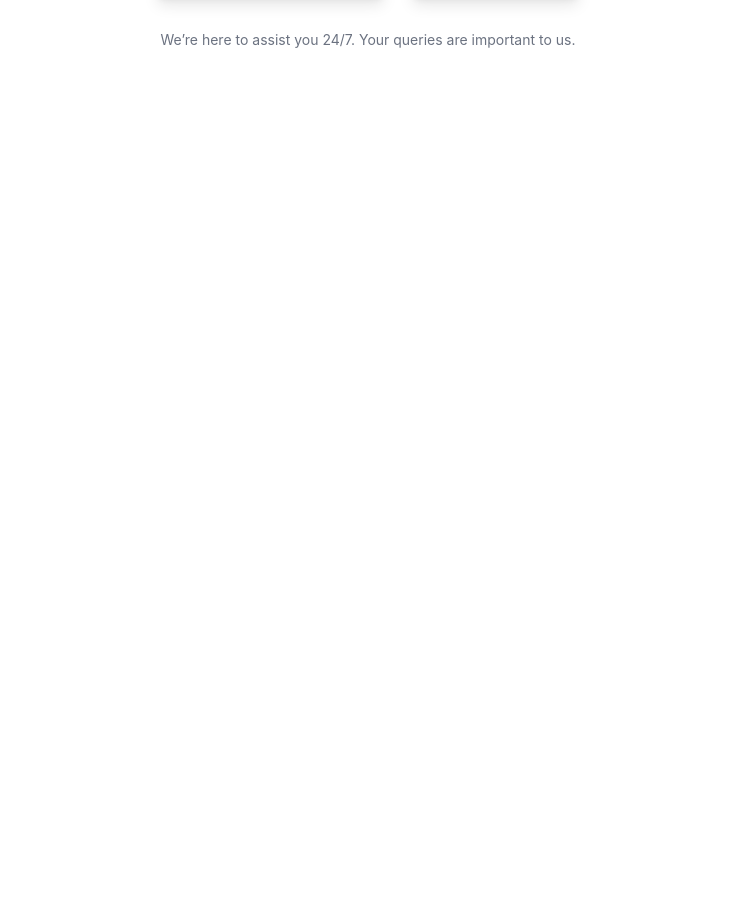
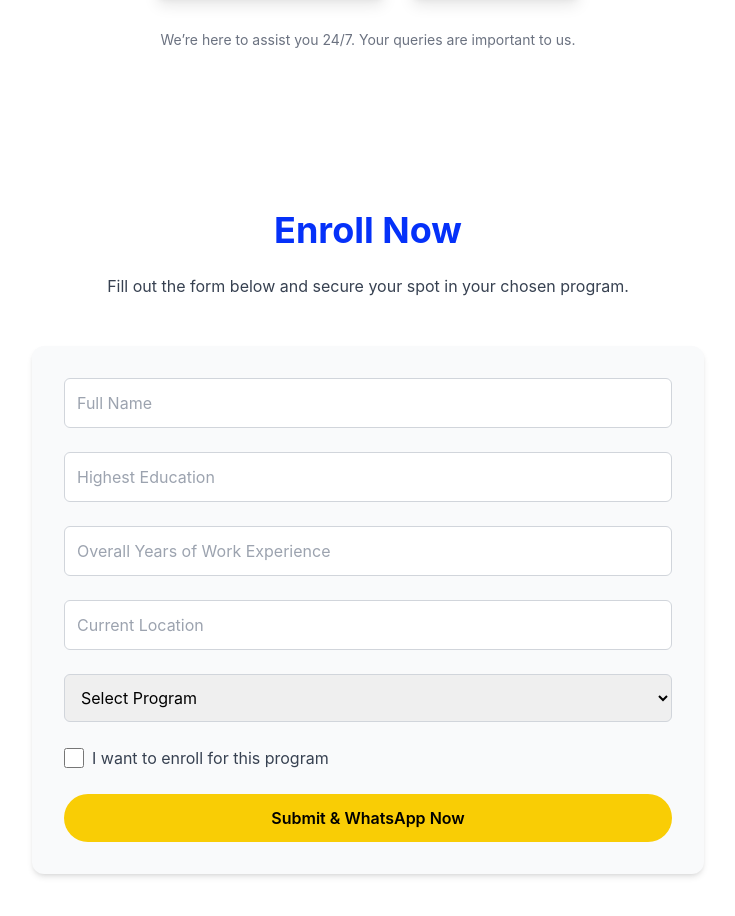
Before and after one commit to sanjeev699/certifa_rebel, a React (Create React App) app: page / in a window 1280 px wide. Shown: the part 6965-7881 px from the top of the page, without its empty margins (272-1007 px from the left). Before the commit the page ends 7095 px from the top, so only its background shows below. Built offline with nearby package versions, Linux system fonts and the light colour scheme.

Commit message:
Update EnrollForm.jsx

```diff
--- a/src/components/EnrollForm.jsx
+++ b/src/components/EnrollForm.jsx
@@ -1,54 +1,82 @@
 import React, { useState } from "react";
 
-const EnrollForm = ({ isOpen, onClose }) => {
+const EnrollSection = () => {
   const [formData, setFormData] = useState({
     name: "",
     education: "",
     experience: "",
     location: "",
     program: "",
+    declaration: false,
   });
 
-  if (!isOpen) return null;
-
   const handleChange = (e) => {
-    setFormData({ ...formData, [e.target.name]: e.target.value });
+    const { name, value, type, checked } = e.target;
+    setFormData({
+      ...formData,
+      [name]: type === "checkbox" ? checked : value,
+    });
   };
 
   const handleSubmit = (e) => {
     e.preventDefault();
+    if (!formData.declaration) {
+      alert("Please accept the self-declaration to enroll.");
+      return;
+    }
 
-    // ✅ 1. Send to Google Sheets (via Apps Script Webhook)
-    fetch("YOUR_GOOGLE_SCRIPT_URL", {
+    // 1️⃣ WhatsApp link
+    const whatsappMessage = `Hi, I want to enroll for ${formData.program}. Here are my details:
+Name: ${formData.name}
+Education: ${formData.education}
+Experience: ${formData.experience} years
+Location: ${formData.location}`;
+    const whatsappLink = `https://wa.me/916366072794?text=${encodeURIComponent(
+      whatsappMessage
+    )}`;
+    window.open(whatsappLink, "_blank");
+
+    // 2️⃣ Google Sheet integration via Google Apps Script webhook
+    fetch("YOUR_GOOGLE_SCRIPT_WEBHOOK_URL", {
       method: "POST",
       body: JSON.stringify(formData),
-      headers: { "Content-Type": "application/json" },
+    })
+      .then(() => alert("Enrollment request submitted successfully!"))
+      .catch(() => alert("Something went wrong. Please try again."));
+
+    // Reset form
+    setFormData({
+      name: "",
+      education: "",
+      experience: "",
+      location: "",
+      program: "",
+      declaration: false,
     });
-
-    // ✅ 2. Open WhatsApp with pre-filled message
-    const message = `Hi, I want to enroll.\n\nName: ${formData.name}\nEducation: ${formData.education}\nExperience: ${formData.experience}\nLocation: ${formData.location}\nProgram: ${formData.program}`;
-    window.open(`https://wa.me/916366072794?text=${encodeURIComponent(message)}`, "_blank");
-
-    // ✅ 3. Close modal
-    onClose();
   };
 
   return (
-    <div className="fixed inset-0 bg-black bg-opacity-50 flex items-center justify-center z-50">
-      <div className="bg-white rounded-xl shadow-lg p-8 w-full max-w-lg">
-        <h2 className="text-2xl font-bold text-brandBlue mb-6 text-center">
+    <section id="enroll" className="py-20 bg-white">
+      <div className="max-w-3xl mx-auto px-6 md:px-12">
+        <h2 className="text-3xl md:text-4xl font-bold text-brandBlue text-center mb-6">
           Enroll Now
         </h2>
+        <p className="text-center text-gray-700 mb-12">
+          Fill out the form below and secure your spot in your chosen program.
+        </p>
 
-        <form onSubmit={handleSubmit} className="space-y-4">
+        <form
+          onSubmit={handleSubmit}
+          className="bg-gray-50 p-8 rounded-xl shadow-md space-y-6"
+        >
           <input
             type="text"
             name="name"
             placeholder="Full Name"
             value={formData.name}
             onChange={handleChange}
-            className="w-full border px-4 py-2 rounded-md"
             required
+            className="w-full border border-gray-300 p-3 rounded-md focus:outline-none focus:ring-2 focus:ring-brandBlue"
           />
 
           <input
@@ -57,18 +85,18 @@ const EnrollForm = ({ isOpen, onClose }) => {
             placeholder="Highest Education"
             value={formData.education}
             onChange={handleChange}
-            className="w-full border px-4 py-2 rounded-md"
             required
+            className="w-full border border-gray-300 p-3 rounded-md focus:outline-none focus:ring-2 focus:ring-brandBlue"
           />
 
           <input
-            type="text"
+            type="number"
             name="experience"
-            placeholder="Years of Work Experience"
+            placeholder="Overall Years of Work Experience"
             value={formData.experience}
             onChange={handleChange}
-            className="w-full border px-4 py-2 rounded-md"
             required
+            className="w-full border border-gray-300 p-3 rounded-md focus:outline-none focus:ring-2 focus:ring-brandBlue"
           />
 
           <input
@@ -77,51 +105,49 @@ const EnrollForm = ({ isOpen, onClose }) => {
             placeholder="Current Location"
             value={formData.location}
             onChange={handleChange}
-            className="w-full border px-4 py-2 rounded-md"
             required
+            className="w-full border border-gray-300 p-3 rounded-md focus:outline-none focus:ring-2 focus:ring-brandBlue"
           />
 
           <select
             name="program"
             value={formData.program}
             onChange={handleChange}
-            className="w-full border px-4 py-2 rounded-md"
             required
+            className="w-full border border-gray-300 p-3 rounded-md focus:outline-none focus:ring-2 focus:ring-brandBlue"
           >
             <option value="">Select Program</option>
-            <option value="Data Science">Data Science</option>
-            <option value="Cloud Computing">Cloud Computing</option>
-            <option value="Project Management">Project Management</option>
-            <option value="Cybersecurity">Cybersecurity</option>
+            <option value="Data Analytics Pro Package">
+              Data Analytics Pro Package
+            </option>
+            <option value="Skills Kickstart Series">Skills Kickstart Series</option>
+            {/* Add more programs here */}
           </select>
 
-          {/* Declaration */}
-          <div className="flex items-start gap-2">
-            <input type="checkbox" required />
-            <p className="text-sm text-gray-700">
-              I hereby declare I want to enroll for this program. Kindly guide me further.
-            </p>
+          <div className="flex items-center gap-2">
+            <input
+              type="checkbox"
+              name="declaration"
+              checked={formData.declaration}
+              onChange={handleChange}
+              className="h-5 w-5 text-brandBlue"
+              required
+            />
+            <label className="text-gray-700">
+              I want to enroll for this program
+            </label>
           </div>
 
-          <div className="flex justify-between mt-6">
-            <button
-              type="button"
-              onClick={onClose}
-              className="px-4 py-2 bg-gray-300 rounded-md"
-            >
-              Cancel
-            </button>
-            <button
-              type="submit"
-              className="px-6 py-2 bg-brandBlue text-white font-bold rounded-md hover:bg-blue-700"
-            >
-              Submit
-            </button>
-          </div>
+          <button
+            type="submit"
+            className="w-full bg-brandYellow text-black font-semibold py-3 rounded-full hover:bg-yellow-500 transition"
+          >
+            Submit & WhatsApp Now
+          </button>
         </form>
       </div>
-    </div>
+    </section>
   );
 };
 
-export default EnrollForm;
+export default EnrollSection;
```
